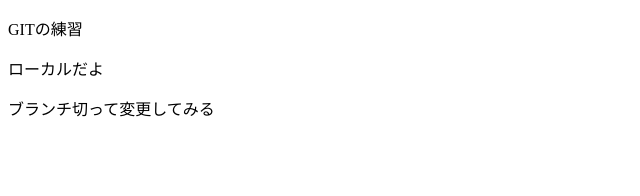
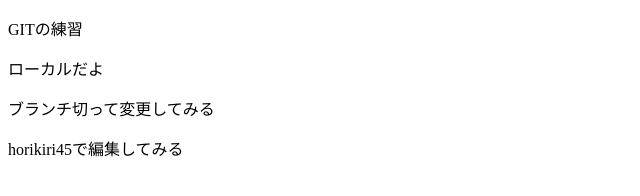
Before and after one commit to sundy45/git_practice, a plain HTML site: page index.html in a window 1280 px wide. Shown: the whole page, without its empty margins (0-640 px from the left). Drawn offline with Linux system fonts and the light colour scheme.

Commit message:
horikiri45で編集

```diff
--- a/index.html
+++ b/index.html
@@ -9,5 +9,6 @@
   <p>GITの練習</p>
   <p>ローカルだよ</p>
   <p>ブランチ切って変更してみる</p>
+  <p>horikiri45で編集してみる</p>
 </body>
 </html>
```
